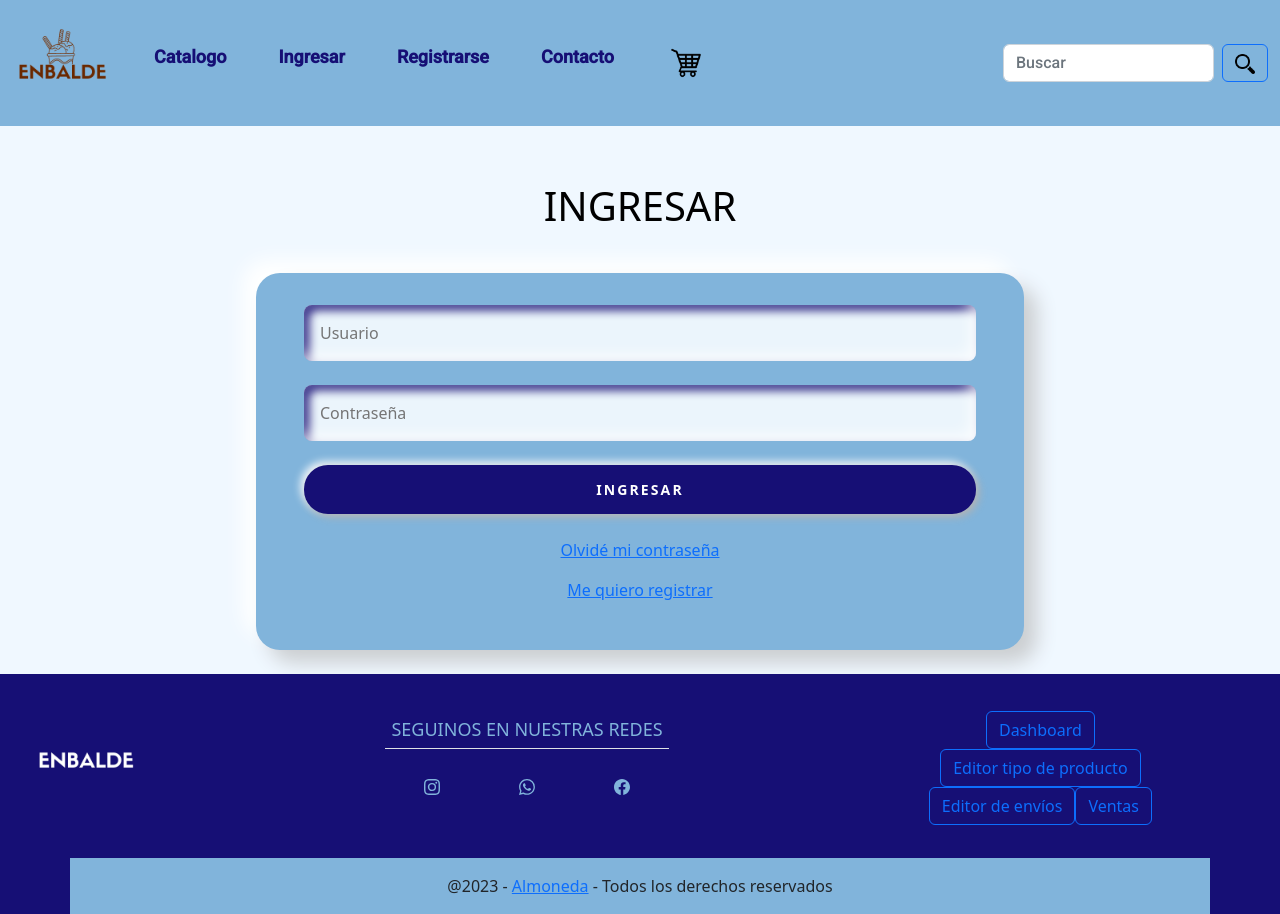
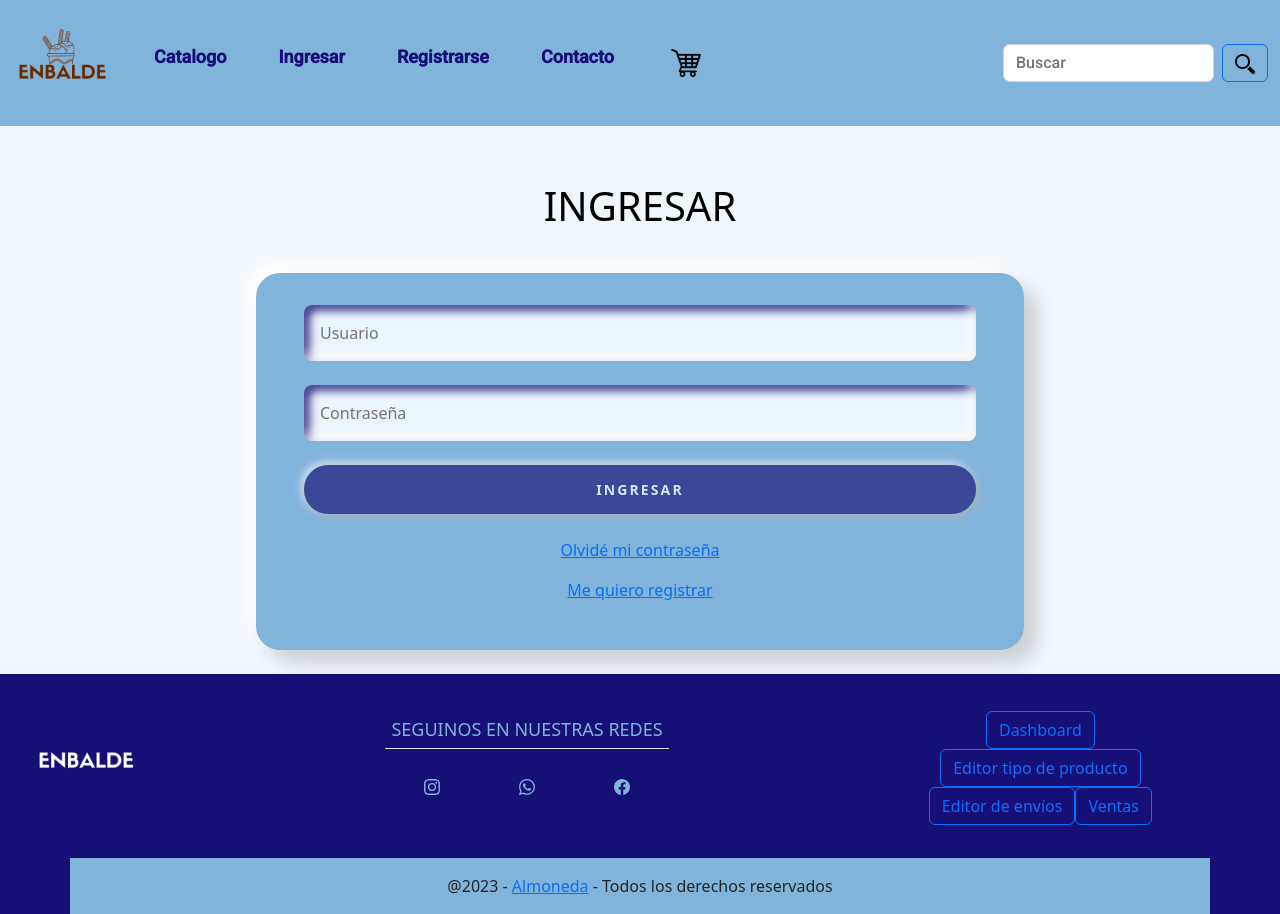
Before and after one commit to NataliaAlvarezIspc/proyecto-ispc-ecommerce, an Angular app in the folder front-end/enbalde/: page /login in a window 1280 px wide. Built offline with nearby package versions, Linux system fonts and the light colour scheme.

Commit message:
corrigiendo form login reactivo

```diff
--- a/front-end/enbalde/src/app/pages/login/login.component.html
+++ b/front-end/enbalde/src/app/pages/login/login.component.html
@@ -9,9 +9,9 @@
 <div class="login">
     <section class="seccion-form">
         <form class="login-form" [formGroup]="loginForm" (ngSubmit)="onSubmit()" method="post" action="">
-            <input id="user" type="text" formControlName="user" placeholder="Usuario"><br>
-            <input type="password" formControlName="password" placeholder="Contraseña"><br>
-            <button type="submit" [disabled]="!loginForm.valid">Ingresar</button><br>
+            <input id="user" type="text" formControlName="user" placeholder="Usuario" required minlength="6" maxlength="20"><br>
+            <input type="password" formControlName="password" placeholder="Contraseña" required minlength="6" maxlength="20"><br>
+            <button class="btn" type="submit" [disabled]="!loginForm.valid">Ingresar</button><br>
             <p><a class="linea" [routerLink]="['/restablecer']">Olvidé mi contraseña</a></p>
             <p><a class="linea" [routerLink]="['/registracion']">Me quiero registrar</a></p>
         </form>
```
